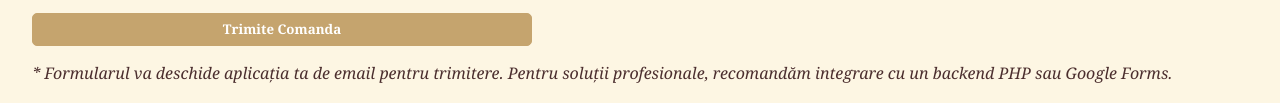
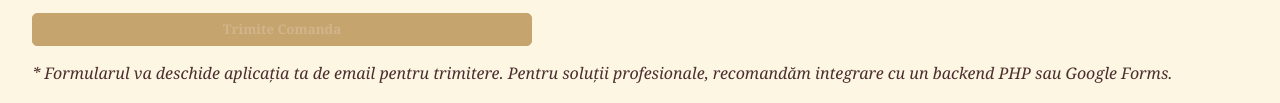
Before and after one commit to AlisaN6316/Patiseria-ROGO, a plain HTML site: page index.html in a window 1280 px wide. Shown: the part 2440-2543 px from the top of the page. Drawn offline with Linux system fonts and the light colour scheme.

Commit message:
Update index.html

```diff
--- a/index.html
+++ b/index.html
@@ -73,7 +73,7 @@
     }
     button {
       background-color: #c5a46e;
-      color: white;
+      color: #d2b48c;
       font-weight: bold;
       cursor: pointer;
     }
```
